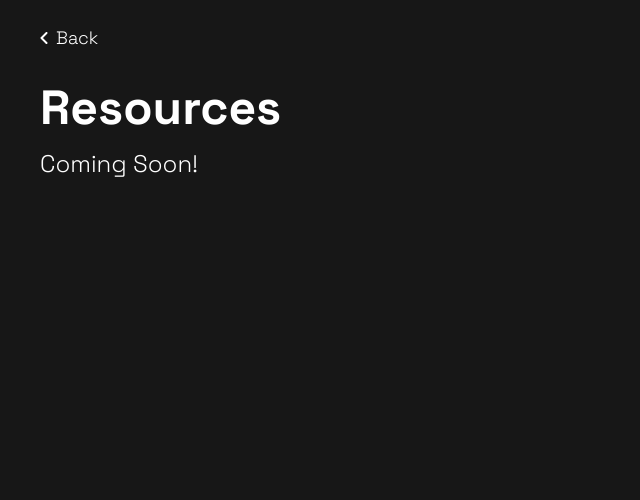
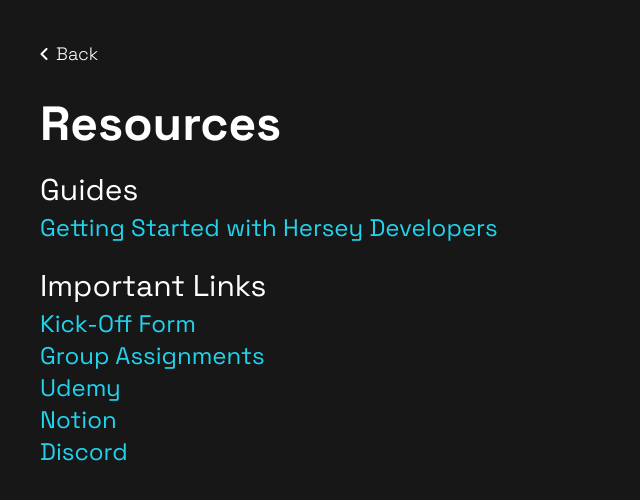
Before and after one commit to alexstrugacz/Hersey-Developers, a React (Create React App) app: page /resources in a window 1280 px wide. Shown: the top 500 px of the page, without its empty margins (0-640 px from the left). Built offline with nearby package versions, Linux system fonts and the light colour scheme.

Commit message:
Implemented resuorces page

```diff
--- a/package.json
+++ b/package.json
@@ -14,6 +14,7 @@
     "browser-router": "^0.2.0",
     "firebase": "^9.15.0",
     "firebase-tools": "^11.19.0",
+    "framer-motion": "^8.5.0",
     "heroicons": "^2.0.13",
     "react": "^18.2.0",
     "react-dom": "^18.2.0",
--- a/src/components/global/BackButton.tsx
+++ b/src/components/global/BackButton.tsx
@@ -5,6 +5,7 @@
 
 const BackButton: React.FC<{
     link: string;
+    leftPad?: boolean;
 }> = (props) => {
 
     const navigate = useNavigate();
@@ -17,7 +18,7 @@
         <button
             onClick={handleClick}
             className={
-                `px-8 w-fit hover:cursor-pointer hover:scale-105 transition-all`
+                `${props.link ? "8px" : ""} w-fit hover:cursor-pointer hover:scale-105 transition-all`
             }
         >
             {BackwardsArrow}
--- a/src/components/global/DiscordButton.tsx
+++ b/src/components/global/DiscordButton.tsx
@@ -14,7 +14,6 @@
 
     const handleClick = () => {
         window.open(props.link, "_blank");
-
     }
 
     return (
--- a/src/components/landing-page/body/BuildProjects.tsx
+++ b/src/components/landing-page/body/BuildProjects.tsx
@@ -8,7 +8,7 @@
 
         <div className="flex w-full justify-center bg-white shadow-md">
             <div className="max-w-6xl flex flex-col md:flex-row items-center md:ml-0  gap-8 md:gap-16 p-10 py-24 mt-0 pt-0">
-                <img className="md:hidden w-full object-cover rounded-xl hover:scale-105 transition-all max-h-72 h-full " src={buildprojects}></img>
+                <img className="md:hidden w-full object-cover rounded-xl hover:scale-105 transition-all max-h-72 h-full shadow-xl" src={buildprojects}></img>
                 <div className={"md:w-1/2"}>
                     <h3 className="text-left md:text-left font-Grotesk font-bold text-4xl">Build <a className="text-teal-600">high-impact projects</a></h3>
                     <p className="mt-2 font-UI text-left text-zinc-600 text-lg mb-5">The next part of the internship is building projects. Groups of 4-6, called “pods”, alongside a Hersey Developers Leader build projects requested by staff in D214 or local businesses.</p>
@@ -20,7 +20,7 @@
                             endColor={"to-orange-700"} />
                     </div>
                 </div>
-                <img className="hidden md:block w-1/2 object-cover rounded-xl hover:scale-105 transition-all max-h-72 h-full " src={buildprojects}></img>
+                <img className="hidden md:block w-1/2 object-cover rounded-xl hover:scale-105 transition-all max-h-72 h-full shadow-xl" src={buildprojects}></img>
             </div>
         </div >
 
--- a/src/components/landing-page/body/JoinCommunity.tsx
+++ b/src/components/landing-page/body/JoinCommunity.tsx
@@ -7,7 +7,7 @@
 
         <div className="flex w-full justify-center bg-white shadow-md">
             <div className="max-w-6xl flex flex-col md:flex-row items-center md:ml-0 gap-8 md:gap-16 p-10 py-24 pt-0 mt-0">
-                <img className="md:block md:w-1/2 object-cover rounded-xl hover:scale-105 transition-all max-h-72 h-full" src={joincommunity}></img>
+                <img className="md:block md:w-1/2 object-cover rounded-xl hover:scale-105 transition-all max-h-72 h-full shadow-xl" src={joincommunity}></img>
                 <div className={"md:w-1/2"}>
                     <h3 className="text-left md:text-left font-Grotesk font-bold text-4xl">Join the <a className="text-teal-600">community</a></h3>
                     <p className="mt-2 font-UI text-left text-zinc-600 text-lg mb-5">Make new friends with developers in your pod, gain direct access to leaders for help at anytime, and join AMAs with Industry Professionals throughout the internship!</p>
--- a/src/components/landing-page/body/LearnSkills.tsx
+++ b/src/components/landing-page/body/LearnSkills.tsx
@@ -5,7 +5,7 @@
     return (
         <div className="flex w-full justify-center bg-white shadow-md overflow-hidden">
             <div className="max-w-6xl flex flex-col md:flex-row items-center md:ml-0 gap-8 md:gap-16 p-10 py-24">
-                <img className="w-full md:w-1/2 object-cover rounded-xl hover:scale-105 transition-all max-h-72 " src={learnskills}></img>
+                <img className="w-full md:w-1/2 object-cover rounded-xl hover:scale-105 transition-all max-h-72 shadow-xl" src={learnskills}></img>
                 <div className={"md:w-1/2"}>
                     <h3 className="text-left md:text-left font-Grotesk font-bold text-4xl">Learn new <a className="text-teal-600">coding skills</a></h3>
                     <p className="mt-2 font-UI text-left text-zinc-600 text-lg mb-5">For the first 20 hours of the internship, learn necessary skills for your web project through a Udemy course. Course costs are covered by Hersey Developers.</p>
--- /dev/null
+++ b/src/components/resource-page/Resource.tsx
@@ -0,0 +1,10 @@
+import * as React from "react"
+const Resource: React.FC<{
+    name: string;
+    link: string;
+}> = (props) => {
+    return (
+        <a href={props.link} target="_blank" className={"text-2xl font-Grotesk font-medium text-cyan-400 hover:font-bold transition-all"}>{props.name}</a>
+    );
+}
+export default Resource
--- a/src/components/resource-page/ResourcePage.tsx
+++ b/src/components/resource-page/ResourcePage.tsx
@@ -1,14 +1,60 @@
 import React from 'react';
 import BackButton from '../global/BackButton';
+import Resource from './Resource';
 
 const ResourcePage: React.FC<{}> = () => {
+    const LINKS: {
+        link: string;
+        name: string
+    }[] = [
+            {
+                link: "https://docs.google.com/forms/d/e/1FAIpQLSelY3ilzMC4sMQdWO0dSfvrds2epl3N-NrqlBJpczfT1-hWIw/viewform",
+                name: "Kick-Off Form"
+            },
+            {
+                link: "https://docs.google.com/document/d/19zk0G2buyT68yjnDb1hJwdqgE90iEyAwbLnpewYQ-yA/edit?usp=sharing",
+                name: "Group Assignments"
+            },
+            {
+                link: "https://udemy.com",
+                name: "Udemy"
+            },
+            {
+                link: "https://notion.so",
+                name: "Notion"
+            },
+            {
+                link: "https://discord.gg/ZfdyycD4y4",
+                name: "Discord"
+            }
+        ]
+
     return <div>
-        <div className='absolute h-full w-screen bg-gradient-to-b from-[#171717] to-[#171717]'>
-            <div className='flex mt-[3vh] ml-2'>
+        <div className='min-h-screen text-left pt-10 bg-gradient-to-b pl-10 from-[#171717] to-[#171717]'>
+            <div className='flex'>
                 <BackButton link={"/"} />
             </div>
-            <h1 className='flex text-white text-5xl font-Grotesk font-bold ml-10 mt-[4vh]'>Resources</h1>
-            <h2 className="flex text-white text-2xl font-Grotesk font-thin ml-10 mt-[2vh]">Coming Soon!</h2>
+            <h1 className='flex text-white text-5xl font-Grotesk font-bold mt-[4vh]'>Resources</h1>
+            <br />
+            <h2 className={"text-3xl font-Grotesk font-medium text-white mb-1"}>Guides</h2>
+            <Resource
+                name={"Getting Started with Hersey Developers"}
+                link={"https://docs.google.com/document/d/1YSTXQfNnIy0mUJoHg_50msaA4AlW93FBgrX6FT7Rrjg/edit?usp=sharing"}
+            />
+            <br />
+            <br />
+            <h2 className={"text-3xl font-Grotesk font-medium text-white mb-1"}>Important Links</h2>
+            <div className={"flex flex-col"}>
+                {LINKS.map((link, index) => {
+                    return (
+                        <Resource
+                            name={link.name}
+                            link={link.link}
+                        />
+                    )
+                })}
+            </div>
+
 
         </div>
     </div>
```
Also changed, not shown: src/components/landing-page/header/NavbarTitle.tsx (+17 -6 lines), 1 other file (tests, documents, lock files or other folders).
